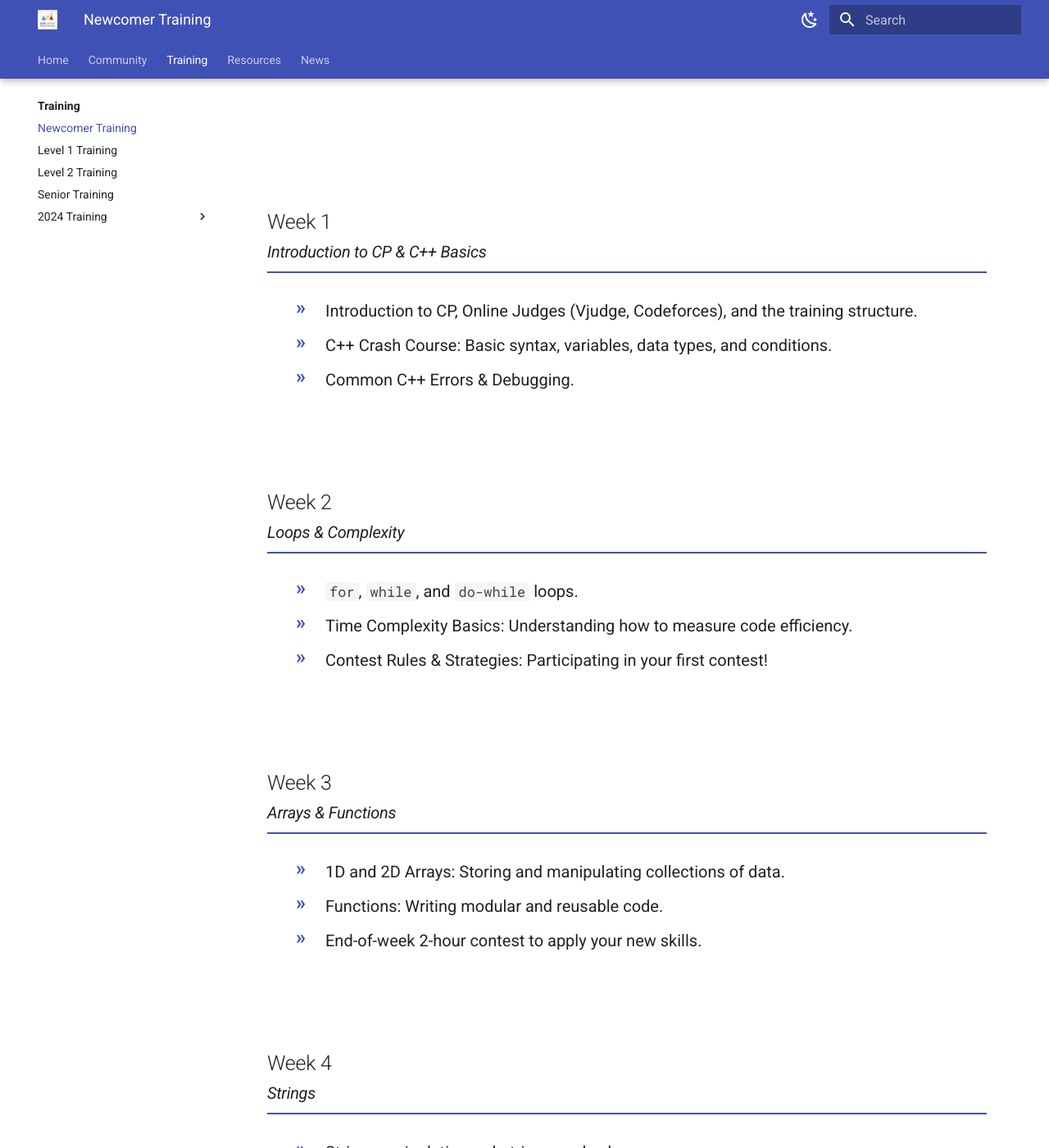
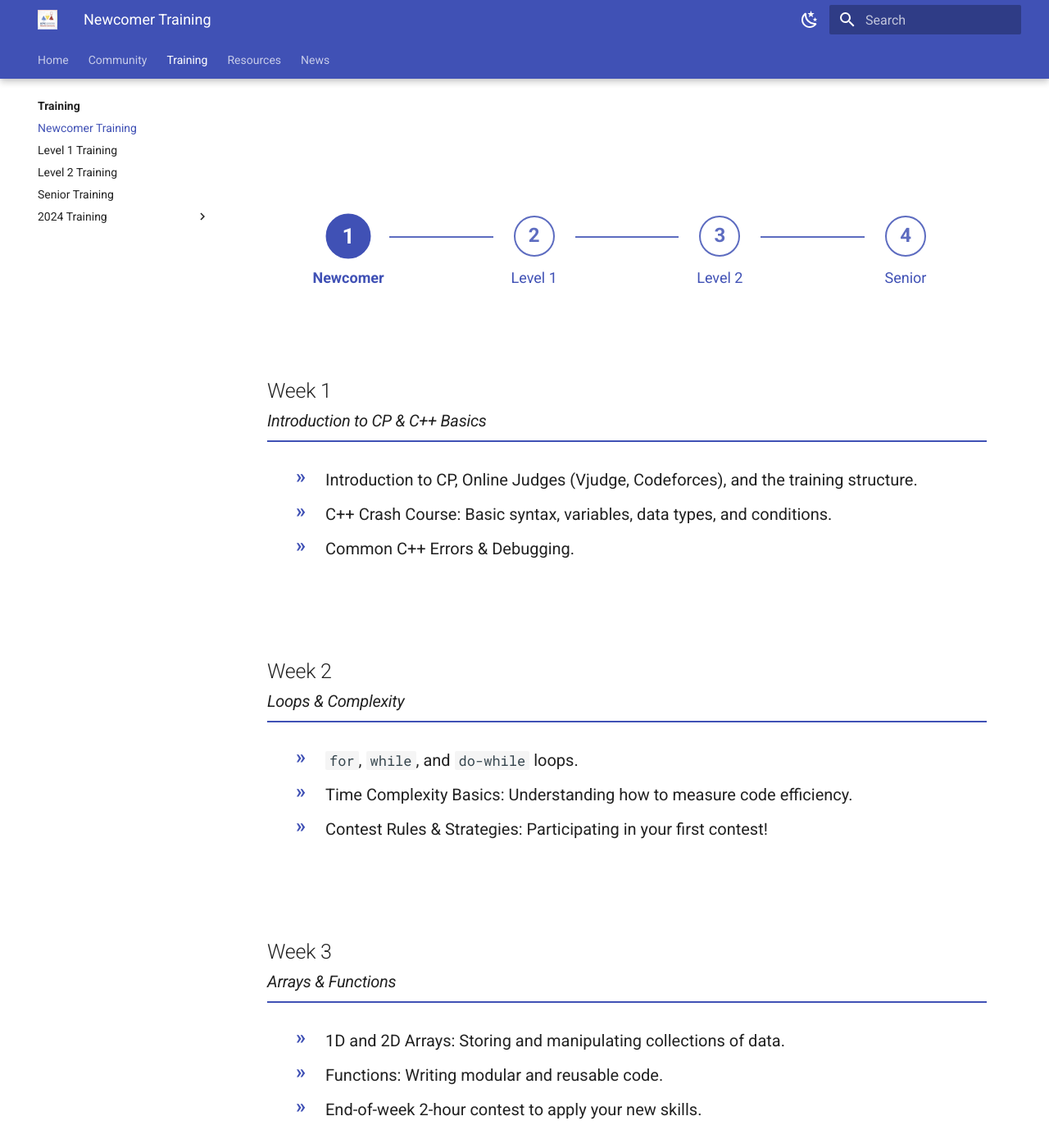
Before and after one commit to ICPC-Menofia/icpc-menofia.github.io, an MkDocs documentation site: the page built from docs/training/plan/Newcommer_training.md, in a window 1280 px wide and 1400 px high, scrolled down 396 px. Shown: the whole window at 82% size. Built offline with MkDocs 1.6.1 and Material for MkDocs 9.7.7, drawn with Linux system fonts in a browser that asks for light colours.

Commit message:
fix: add training progress bar in training levels

```diff
--- a/docs/assets/css/custom.css
+++ b/docs/assets/css/custom.css
@@ -295,6 +295,118 @@
   border-radius: 12px;
 }
 
+/* Training Path Diagram */
+.training-path {
+  display: flex;
+  align-items: flex-start;
+  justify-content: space-between;
+  margin: 3rem auto;
+  padding: 1rem;
+  max-width: 800px;
+}
+
+.path-step {
+  display: flex;
+  flex-direction: column;
+  align-items: center;
+  text-align: center;
+  position: relative;
+  width: 80px;
+}
+
+.path-step-icon {
+  width: 50px;
+  height: 50px;
+  border-radius: 50%;
+  background-color: var(--md-default-bg-color--light);
+  border: 2px solid var(--md-primary-fg-color--light);
+  color: var(--md-primary-fg-color--light);
+  display: flex;
+  align-items: center;
+  justify-content: center;
+  font-weight: bold;
+  font-size: 1.2rem;
+  transition: all 0.3s ease;
+}
+
+.path-step-title {
+  margin-top: 0.75rem;
+  font-size: 0.9rem;
+  font-weight: 500;
+  color: var(--md-default-fg-color--medium);
+  line-height: 1.2;
+}
+
+.path-connector {
+  flex-grow: 1;
+  height: 2px;
+  background-color: var(--md-primary-fg-color--light);
+  margin: 0 0.5rem;
+  position: relative;
+  top: 25px; /* Align with middle of the icon */
+}
+
+/* Active step styling */
+.path-step.active .path-step-icon {
+  background-color: var(--md-primary-fg-color);
+  color: var(--md-primary-bg-color);
+  border-color: var(--md-primary-fg-color);
+  transform: scale(1.1);
+}
+
+.path-step.active .path-step-title {
+  color: var(--md-primary-fg-color);
+  font-weight: bold;
+}
+/* End Training Path Diagram */
+
+/* Curriculum Flowchart */
+.curriculum-flowchart {
+  display: grid;
+  grid-template-columns: repeat(auto-fit, minmax(280px, 1fr));
+  gap: 1.5rem;
+  margin-top: 3rem;
+  padding: 1.5rem;
+  background-color: var(--md-default-bg-color--light);
+  border-radius: 12px;
+}
+
+.flowchart-level {
+  display: flex;
+  flex-direction: column;
+}
+
+.flowchart-level h3 {
+  margin-top: 0;
+  font-size: 1.4rem;
+  color: var(--md-primary-fg-color);
+  border-bottom: 2px solid var(--md-primary-fg-color--light);
+  padding-bottom: 0.5rem;
+  margin-bottom: 1rem;
+}
+
+.flowchart-topics {
+  list-style-type: none;
+  padding-left: 0;
+  margin: 0;
+  flex-grow: 1;
+}
+
+.flowchart-topics li {
+  padding: 0.5rem 0;
+  font-size: 0.95rem;
+  border-bottom: 1px solid var(--md-default-bg-color);
+}
+
+[data-md-color-scheme="slate"] .curriculum-flowchart {
+    background-color: var(--md-card-bg-color);
+}
+
+[data-md-color-scheme="slate"] .flowchart-topics li {
+    border-bottom: 1px solid var(--md-default-bg-color--dark);
+}
+/* End Curriculum Flowchart */
+
 /* Container for each training level section */
 .level-section {
   padding: 1.5rem;
--- a/docs/training/plan/Newcommer_training.md
+++ b/docs/training/plan/Newcommer_training.md
@@ -2,8 +2,30 @@
   <h1>Newcomer Training Plan</h1>
   <p class="md-typeset hero-subtitle">
     Welcome! This program is designed to introduce you to the fundamentals of Competitive Programming and help you build a strong foundation.
-</p>
+  </p>
+</div>
+
+<div class="training-path">
+  <div class="path-step active">
+    <div class="path-step-icon">1</div>
+    <div class="path-step-title">Newcomer</div>
   </div>
+  <div class="path-connector"></div>
+  <a href="../Level1_training.md" class="path-step">
+    <div class="path-step-icon">2</div>
+    <div class="path-step-title">Level 1</div>
+  </a>
+  <div class="path-connector"></div>
+  <a href="../Level2_training.md" class="path-step">
+    <div class="path-step-icon">3</div>
+    <div class="path-step-title">Level 2</div>
+  </a>
+  <div class="path-connector"></div>
+  <a href="../Senior_training.md" class="path-step">
+    <div class="path-step-icon">4</div>
+    <div class="path-step-title">Senior</div>
+  </a>
+</div>
 
 <div class="level-section">
   <h2>Week 1 <em>Introduction to CP & C++ Basics</em></h2>
--- a/mkdocs.yml
+++ b/mkdocs.yml
@@ -100,6 +100,10 @@ markdown_extensions:
       pygments_lang_class: true
   - pymdownx.inlinehilite
   - pymdownx.snippets
-  - pymdownx.superfences
+  - pymdownx.superfences:
+      custom_fences:
+        - name: mermaid
+          class: mermaid
+          format: !!python/name:pymdownx.superfences.fence_code_format
   - attr_list
   - md_in_html
```
Also changed, not shown: docs/training/plan/Level1_training.md (+22 -0 lines), docs/training/plan/Level2_training.md (+22 -0 lines), docs/training/plan/Senior_training.md (+22 -0 lines).
